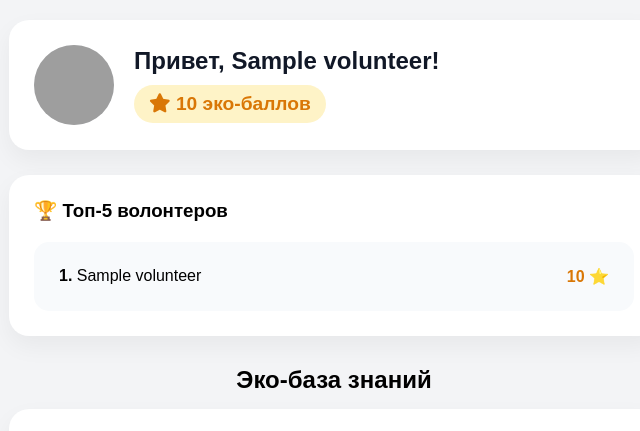
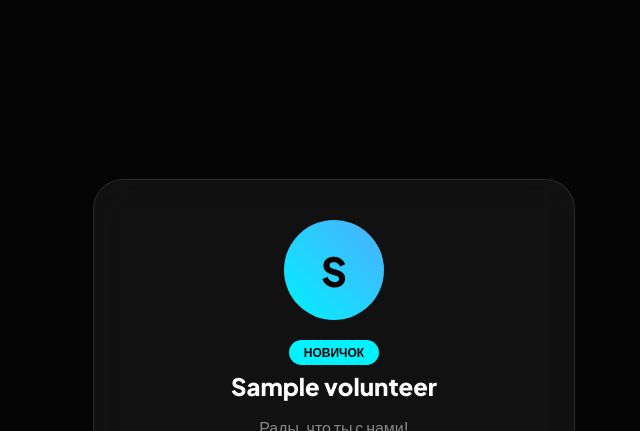
Before and after one commit to legendaryindra09-maker/my-eco-project, a Flask app: template templates/dashboard.html in a window 1280 px wide. Shown: the top 431 px of the page, without its empty margins (306-946 px from the left). Run offline with Flask 3, Linux system fonts and the light colour scheme; the template is opened without the code that fills it: values that come from a table or form of the project are taken from there, others are empty; tables that the repository leaves empty hold one stand-in row (values such as "Sample post"); grey boxes are pictures that could not be loaded.

Commit message:
Update dashboard.html

```diff
--- a/templates/dashboard.html
+++ b/templates/dashboard.html
@@ -2,58 +2,31 @@
 <html lang="ru">
 <head>
     <meta charset="UTF-8">
-    <meta name="viewport" content="width=device-width, initial-scale=1.0">
-    <title>Мой Профиль - EcoVolunteer</title>
-    <link href="https://cdnjs.cloudflare.com/ajax/libs/font-awesome/6.0.0/css/all.min.css" rel="stylesheet">
+    <title>Твой Профиль | ECO-UZB</title>
+    <link href="https://fonts.googleapis.com/css2?family=Plus+Jakarta+Sans:wght@500;800&display=swap" rel="stylesheet">
     <style>
-        :root { --primary: #10b981; --bg: #f3f4f6; }
-        body { font-family: sans-serif; background: var(--bg); margin: 0; padding: 20px; }
-        .card { background: white; border-radius: 20px; padding: 25px; margin: 0 auto 25px; max-width: 600px; box-shadow: 0 10px 25px rgba(0,0,0,0.05); }
-        .profile-header { display: flex; align-items: center; gap: 20px; }
-        .avatar { width: 80px; height: 80px; border-radius: 50%; background: #e5e7eb; }
-        .points-badge { background: #fef3c7; color: #d97706; padding: 8px 15px; border-radius: 20px; font-weight: bold; font-size: 1.2rem; display: inline-block; margin-top: 10px; }
-        .leaderboard { background: #f8fafc; border-radius: 15px; padding: 15px; margin-top: 20px; }
-        .leader-item { display: flex; justify-content: space-between; padding: 10px; border-bottom: 1px solid #e2e8f0; }
-        .leader-item:last-child { border: none; }
-        .article-img { width: 100%; height: 200px; object-fit: cover; border-radius: 15px; margin-bottom: 15px; }
-        .btn-exit { color: #ef4444; text-decoration: none; font-weight: bold; display: block; text-align: center; margin-top: 20px; }
+        body { background: #050505; color: white; font-family: 'Plus Jakarta Sans', sans-serif; display: flex; justify-content: center; align-items: center; min-height: 100vh; margin: 0; }
+        .profile-card { background: rgba(255,255,255,0.05); padding: 40px; border-radius: 30px; border: 1px solid rgba(255,255,255,0.1); text-align: center; width: 90%; max-width: 400px; backdrop-filter: blur(20px); }
+        .avatar { width: 100px; height: 100px; background: linear-gradient(45deg, #00f2fe, #4facfe); border-radius: 50%; margin: 0 auto 20px; display: flex; align-items: center; justify-content: center; font-size: 40px; color: black; font-weight: 800; }
+        .rank-badge { background: #00f2fe; color: black; padding: 5px 15px; border-radius: 50px; font-size: 12px; font-weight: 800; text-transform: uppercase; }
+        h2 { margin: 10px 0; }
+        .stats { display: flex; justify-content: space-around; margin-top: 30px; border-top: 1px solid rgba(255,255,255,0.1); padding-top: 20px; }
+        .btn-back { display: inline-block; margin-top: 30px; color: #666; text-decoration: none; font-size: 14px; }
     </style>
 </head>
 <body>
-    <div class="card profile-header">
-        <img src="https://api.dicebear.com/7.x/bottts/svg?seed={{ user.name }}" alt="Avatar" class="avatar">
-        <div>
-            <h2 style="margin: 0; color: #111827;">Привет, {{ user.name }}!</h2>
-            <div class="points-badge"><i class="fas fa-star"></i> {{ user.points }} эко-баллов</div>
+    <div class="profile-card">
+        <div class="avatar">{{ user.name[0] }}</div>
+        <span class="rank-badge">{{ user.get_rank() }}</span>
+        <h2>{{ user.name }}</h2>
+        <p style="color: #888;">Рады, что ты с нами!</p>
+
+        <div class="stats">
+            <div><div style="color: #00f2fe; font-weight: 800;">{{ user.points }}</div><small>Баллов</small></div>
+            <div><div style="color: #00f2fe; font-weight: 800;">1</div><small>Акция</small></div>
         </div>
+
+        <a href="/" class="btn-back">← Вернуться на главную</a>
     </div>
-
-    <div class="card">
-        <h3 style="margin-top:0;">🏆 Топ-5 волонтеров</h3>
-        <div class="leaderboard">
-            {% for v in top_volunteers %}
-            <div class="leader-item">
-                <span><strong>{{ loop.index }}.</strong> {{ v.name }}</span>
-                <span style="color: #d97706; font-weight: bold;">{{ v.points }} ⭐</span>
-            </div>
-            {% endfor %}
-        </div>
-    </div>
-
-    <h2 style="text-align: center; max-width: 600px; margin: 30px auto 15px;">Эко-база знаний</h2>
-
-    <div class="card">
-        <img src="https://images.unsplash.com/photo-1611273426858-450d8e3c9fce?auto=format&fit=crop&w=800&q=80" alt="Пластик" class="article-img">
-        <h3>Почему важна каждая бутылка?</h3>
-        <p>Пластиковая бутылка разлагается 450 лет. Собирая мусор сегодня, мы спасаем экологию для 15 будущих поколений. Океаны уже задыхаются от пластика, но всё начинается с наших улиц и парков.</p>
-    </div>
-
-    <div class="card">
-        <img src="https://images.unsplash.com/photo-1542601906990-b4d3fb778b09?auto=format&fit=crop&w=800&q=80" alt="Деревья" class="article-img">
-        <h3>Легкие нашего города</h3>
-        <p>Взрослое дерево за один сезон поглощает до 20 кг углекислого газа. Участвуя в наших акциях по озеленению, вы буквально дарите городу чистый воздух.</p>
-    </div>
-
-    <a href="/logout" class="btn-exit"><i class="fas fa-sign-out-alt"></i> Выйти из аккаунта</a>
 </body>
 </html>
```
